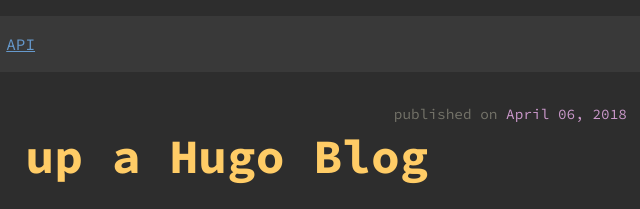
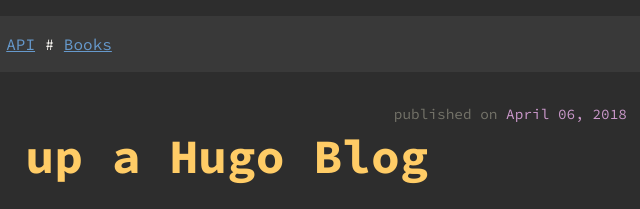
Before and after one commit to domgoodwin/domgoodwin.github.io, a plain HTML site: page post/setup/index.html in a window 1280 px wide. Shown: the top 209 px of the page, 429-1069 px from the left. Drawn offline with Linux system fonts and the light colour scheme.

Commit message:
Added books nav link

```diff
--- a/post/setup/index.html
+++ b/post/setup/index.html
@@ -19,6 +19,8 @@
     <a class="path" href="http://home.domgoodw.in">Home</a>
     <span class="caret"> # </span>
     <a class="path" href="http://api.domgoodw.in">API</a>
+    <span class="caret"> # </span>
+    <a class="path" href="http://domgoodw.in/books/">Books</a>
     <div class="right">
 
     </div>
```
Also changed, not shown: books/index.html (renamed from books.html, +3 -2 lines), index.html (+1 -1 lines), post/podcasts-2019-q1/index.html (+2 -0 lines), post/podcasts/index.html (+2 -0 lines).
